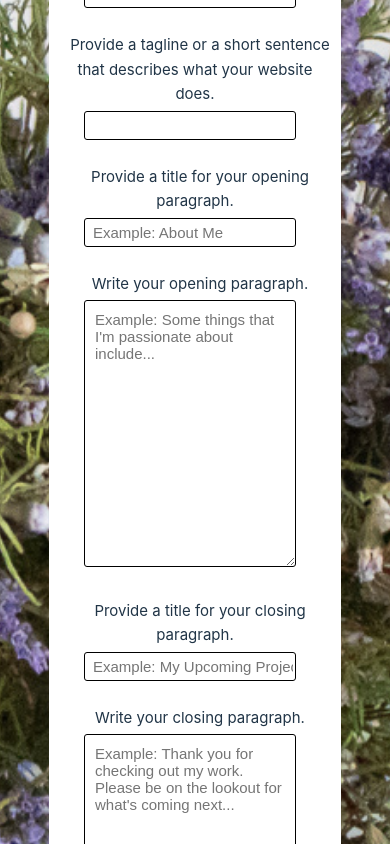
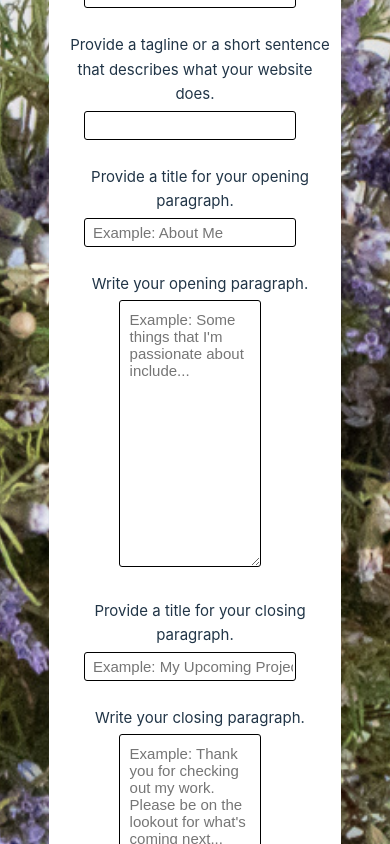
Before and after one commit to mjchin1/Moodboard-WebsiteBuilder, a React (Vite) app in the folder client/: page / in a window 390 px wide. Shown: the part 718-1562 px from the top of the page. Built offline with nearby package versions, Linux system fonts and the light colour scheme; a web font is replaced by a local one.

Commit message:
readjusting text area border

```diff
--- a/client/src/index.css
+++ b/client/src/index.css
@@ -543,9 +543,10 @@ button {
   }
 
   textArea {
-    width: 190px;
+    width: 200;
     font-size: 15px;
     border-color: black;
+    border-style: solid;
   }
 
   .createWebsiteButton {
```
